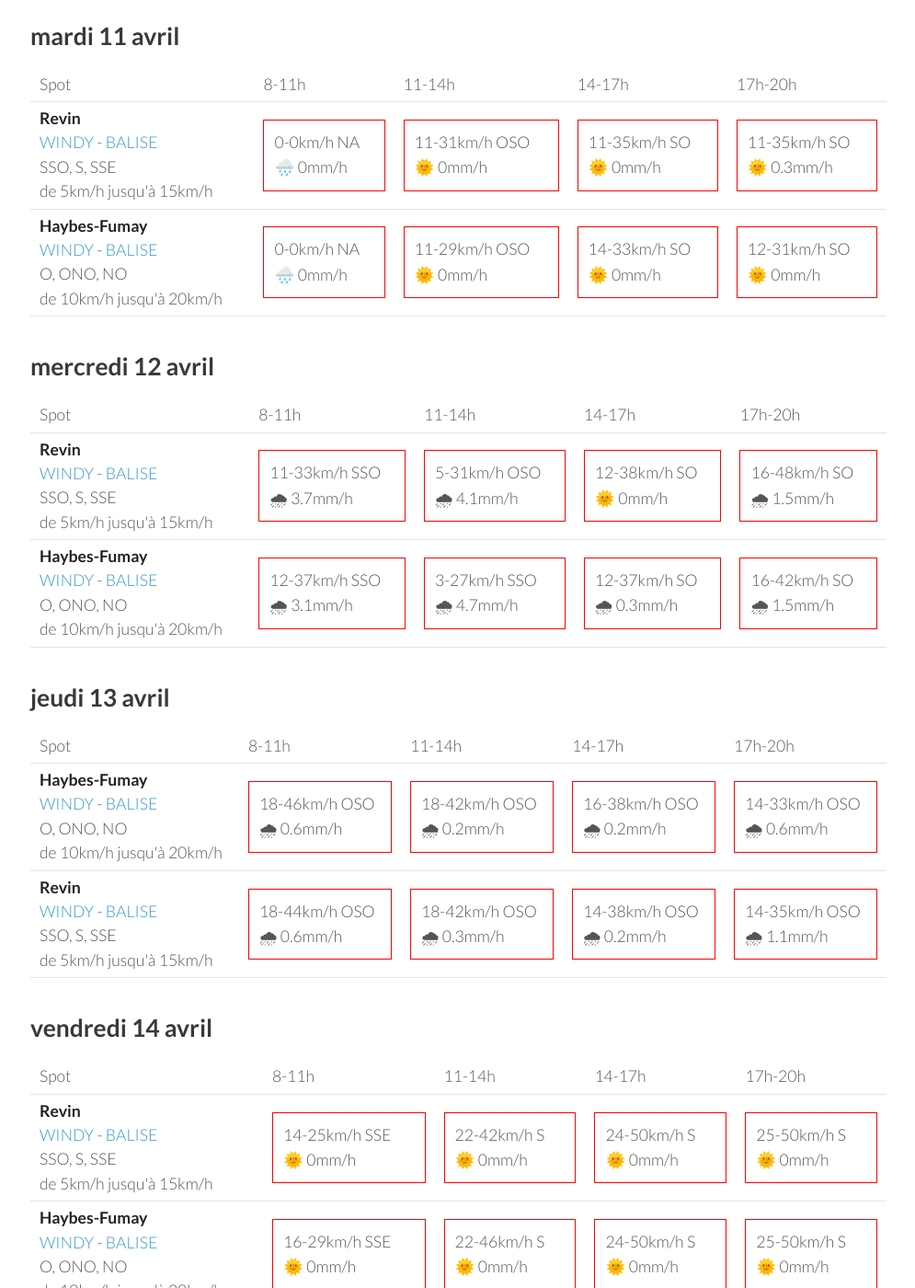
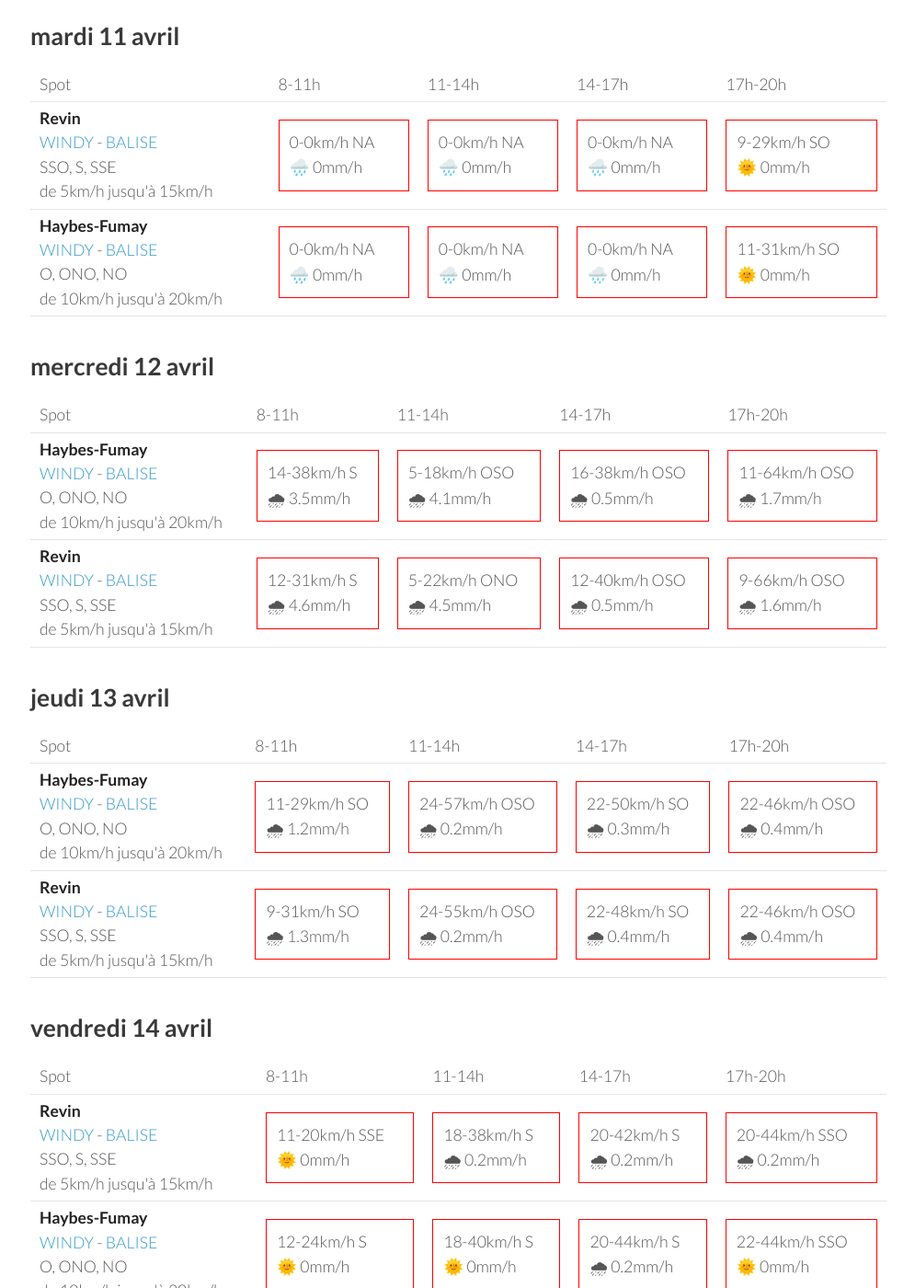
Before and after one commit to parapente-dans-le-nord/parapente-dans-le-nord.github.io, a Jekyll site: the page built from ardennes.markdown, in a window 1280 px wide and 1400 px high, scrolled down 256 px. Shown: the whole window at 92% size, without its empty margins (25-1020 px from the left). Built offline with Jekyll 4.4.1, drawn with Linux system fonts in a browser that asks for light colours; some of the changed text lies outside the part shown.

Commit message:
update index.markdown

```diff
--- a/ardennes.markdown
+++ b/ardennes.markdown
@@ -7,7 +7,7 @@ title:  "Tous les spots"
 {: .links}
 
 # Prevision Windy, modèle Arome
-page mise à jour le mardi 11 avril 13:10
+page mise à jour le mardi 11 avril 22:10
 
 ## mardi 11 avril
 
@@ -25,18 +25,18 @@ page mise à jour le mardi 11 avril 13:10
         <td><strong>Revin</strong><br><a href="https://windy.com/49.948/4.625?49.543,4.625,8">WINDY</a> - <span class=""><a href="http://www.balisemeteo.com/balise.php?idBalise=5019">BALISE</a> </span><br> <span class="vent-favorable">SSO, S, SSE</span><br><span class="force-vent">de 5km/h jusqu'à 15km/h</span> </td>
 
             <td><div class="not-flyable"><p>0-0km/h NA</p><p>🌧️ 0mm/h</p></div></td>
-            <td><div class="not-flyable"><p>11-31km/h OSO</p><p>🌞 0mm/h</p></div></td>
-            <td><div class="not-flyable"><p>11-35km/h SO</p><p>🌞 0mm/h</p></div></td>
-            <td><div class="not-flyable"><p>11-35km/h SO</p><p>🌞 0.3mm/h</p></div></td>
+            <td><div class="not-flyable"><p>0-0km/h NA</p><p>🌧️ 0mm/h</p></div></td>
+            <td><div class="not-flyable"><p>0-0km/h NA</p><p>🌧️ 0mm/h</p></div></td>
+            <td><div class="not-flyable"><p>9-29km/h SO</p><p>🌞 0mm/h</p></div></td>
 
     </tr>
 <tr>
         <td><strong>Haybes-Fumay</strong><br><a href="https://windy.com/49.998/4.715?49.913,4.738,10">WINDY</a> - <span class=""><a href="http://www.balisemeteo.com/balise.php?idBalise=104">BALISE</a> </span><br> <span class="vent-favorable">O, ONO, NO</span><br><span class="force-vent">de 10km/h jusqu'à 20km/h</span> </td>
 
             <td><div class="not-flyable"><p>0-0km/h NA</p><p>🌧️ 0mm/h</p></div></td>
-            <td><div class="not-flyable"><p>11-29km/h OSO</p><p>🌞 0mm/h</p></div></td>
-            <td><div class="not-flyable"><p>14-33km/h SO</p><p>🌞 0mm/h</p></div></td>
-            <td><div class="not-flyable"><p>12-31km/h SO</p><p>🌞 0mm/h</p></div></td>
+            <td><div class="not-flyable"><p>0-0km/h NA</p><p>🌧️ 0mm/h</p></div></td>
+            <td><div class="not-flyable"><p>0-0km/h NA</p><p>🌧️ 0mm/h</p></div></td>
+            <td><div class="not-flyable"><p>11-31km/h SO</p><p>🌞 0mm/h</p></div></td>
 
     </tr>
 
@@ -56,22 +56,22 @@ page mise à jour le mardi 11 avril 13:10
       <td>17h-20h</td>
     </tr>
 <tr>
-        <td><strong>Revin</strong><br><a href="https://windy.com/49.948/4.625?49.543,4.625,8">WINDY</a> - <span class=""><a href="http://www.balisemeteo.com/balise.php?idBalise=5019">BALISE</a> </span><br> <span class="vent-favorable">SSO, S, SSE</span><br><span class="force-vent">de 5km/h jusqu'à 15km/h</span> </td>
+        <td><strong>Haybes-Fumay</strong><br><a href="https://windy.com/49.998/4.715?49.913,4.738,10">WINDY</a> - <span class=""><a href="http://www.balisemeteo.com/balise.php?idBalise=104">BALISE</a> </span><br> <span class="vent-favorable">O, ONO, NO</span><br><span class="force-vent">de 10km/h jusqu'à 20km/h</span> </td>
 
-            <td><div class="not-flyable"><p>11-33km/h SSO</p><p>🌧 3.7mm/h</p></div></td>
-            <td><div class="not-flyable"><p>5-31km/h OSO</p><p>🌧 4.1mm/h</p></div></td>
-            <td><div class="not-flyable"><p>12-38km/h SO</p><p>🌞 0mm/h</p></div></td>
-            <td><div class="not-flyable"><p>16-48km/h SO</p><p>🌧 1.5mm/h</p></div></td>
+            <td><div class="not-flyable"><p>14-38km/h S</p><p>🌧 3.5mm/h</p></div></td>
+            <td><div class="not-flyable"><p>5-18km/h OSO</p><p>🌧 4.1mm/h</p></div></td>
+            <td><div class="not-flyable"><p>16-38km/h OSO</p><p>🌧 0.5mm/h</p></div></td>
+            <td><div class="not-flyable"><p>11-64km/h OSO</p><p>🌧 1.7mm/h</p></div></td>
 
 
     </tr>
 <tr>
-        <td><strong>Haybes-Fumay</strong><br><a href="https://windy.com/49.998/4.715?49.913,4.738,10">WINDY</a> - <span class=""><a href="http://www.balisemeteo.com/balise.php?idBalise=104">BALISE</a> </span><br> <span class="vent-favorable">O, ONO, NO</span><br><span class="force-vent">de 10km/h jusqu'à 20km/h</span> </td>
+        <td><strong>Revin</strong><br><a href="https://windy.com/49.948/4.625?49.543,4.625,8">WINDY</a> - <span class=""><a href="http://www.balisemeteo.com/balise.php?idBalise=5019">BALISE</a> </span><br> <span class="vent-favorable">SSO, S, SSE</span><br><span class="force-vent">de 5km/h jusqu'à 15km/h</span> </td>
 
-            <td><div class="not-flyable"><p>12-37km/h SSO</p><p>🌧 3.1mm/h</p></div></td>
-            <td><div class="not-flyable"><p>3-27km/h SSO</p><p>🌧 4.7mm/h</p></div></td>
-            <td><div class="not-flyable"><p>12-37km/h SO</p><p>🌧 0.3mm/h</p></div></td>
-            <td><div class="not-flyable"><p>16-42km/h SO</p><p>🌧 1.5mm/h</p></div></td>
+            <td><div class="not-flyable"><p>12-31km/h S</p><p>🌧 4.6mm/h</p></div></td>
+            <td><div class="not-flyable"><p>5-22km/h ONO</p><p>🌧 4.5mm/h</p></div></td>
+            <td><div class="not-flyable"><p>12-40km/h OSO</p><p>🌧 0.5mm/h</p></div></td>
+            <td><div class="not-flyable"><p>9-66km/h OSO</p><p>🌧 1.6mm/h</p></div></td>
 
 
     </tr>
@@ -94,20 +94,20 @@ page mise à jour le mardi 11 avril 13:10
 <tr>
         <td><strong>Haybes-Fumay</strong><br><a href="https://windy.com/49.998/4.715?49.913,4.738,10">WINDY</a> - <span class=""><a href="http://www.balisemeteo.com/balise.php?idBalise=104">BALISE</a> </span><br> <span class="vent-favorable">O, ONO, NO</span><br><span class="force-vent">de 10km/h jusqu'à 20km/h</span> </td>
 
-            <td><div class="not-flyable"><p>18-46km/h OSO</p><p>🌧 0.6mm/h</p></div></td>
-            <td><div class="not-flyable"><p>18-42km/h OSO</p><p>🌧 0.2mm/h</p></div></td>
-            <td><div class="not-flyable"><p>16-38km/h OSO</p><p>🌧 0.2mm/h</p></div></td>
-            <td><div class="not-flyable"><p>14-33km/h OSO</p><p>🌧 0.6mm/h</p></div></td>
+            <td><div class="not-flyable"><p>11-29km/h SO</p><p>🌧 1.2mm/h</p></div></td>
+            <td><div class="not-flyable"><p>24-57km/h OSO</p><p>🌧 0.2mm/h</p></div></td>
+            <td><div class="not-flyable"><p>22-50km/h SO</p><p>🌧 0.3mm/h</p></div></td>
+            <td><div class="not-flyable"><p>22-46km/h OSO</p><p>🌧 0.4mm/h</p></div></td>
 
 
     </tr>
 <tr>
         <td><strong>Revin</strong><br><a href="https://windy.com/49.948/4.625?49.543,4.625,8">WINDY</a> - <span class=""><a href="http://www.balisemeteo.com/balise.php?idBalise=5019">BALISE</a> </span><br> <span class="vent-favorable">SSO, S, SSE</span><br><span class="force-vent">de 5km/h jusqu'à 15km/h</span> </td>
 
-            <td><div class="not-flyable"><p>18-44km/h OSO</p><p>🌧 0.6mm/h</p></div></td>
-            <td><div class="not-flyable"><p>18-42km/h OSO</p><p>🌧 0.3mm/h</p></div></td>
-            <td><div class="not-flyable"><p>14-38km/h OSO</p><p>🌧 0.2mm/h</p></div></td>
-            <td><div class="not-flyable"><p>14-35km/h OSO</p><p>🌧 1.1mm/h</p></div></td>
+            <td><div class="not-flyable"><p>9-31km/h SO</p><p>🌧 1.3mm/h</p></div></td>
+            <td><div class="not-flyable"><p>24-55km/h OSO</p><p>🌧 0.2mm/h</p></div></td>
+            <td><div class="not-flyable"><p>22-48km/h SO</p><p>🌧 0.4mm/h</p></div></td>
+            <td><div class="not-flyable"><p>22-46km/h OSO</p><p>🌧 0.4mm/h</p></div></td>
 
 
     </tr>
@@ -130,20 +130,20 @@ page mise à jour le mardi 11 avril 13:10
 <tr>
         <td><strong>Revin</strong><br><a href="https://windy.com/49.948/4.625?49.543,4.625,8">WINDY</a> - <span class=""><a href="http://www.balisemeteo.com/balise.php?idBalise=5019">BALISE</a> </span><br> <span class="vent-favorable">SSO, S, SSE</span><br><span class="force-vent">de 5km/h jusqu'à 15km/h</span> </td>
 
-            <td><div class="not-flyable"><p>14-25km/h SSE</p><p>🌞 0mm/h</p></div></td>
-            <td><div class="not-flyable"><p>22-42km/h S</p><p>🌞 0mm/h</p></div></td>
-            <td><div class="not-flyable"><p>24-50km/h S</p><p>🌞 0mm/h</p></div></td>
-            <td><div class="not-flyable"><p>25-50km/h S</p><p>🌞 0mm/h</p></div></td>
+            <td><div class="not-flyable"><p>11-20km/h SSE</p><p>🌞 0mm/h</p></div></td>
+            <td><div class="not-flyable"><p>18-38km/h S</p><p>🌧 0.2mm/h</p></div></td>
+            <td><div class="not-flyable"><p>20-42km/h S</p><p>🌧 0.2mm/h</p></div></td>
+            <td><div class="not-flyable"><p>20-44km/h SSO</p><p>🌧 0.2mm/h</p></div></td>
 
 
     </tr>
 <tr>
         <td><strong>Haybes-Fumay</strong><br><a href="https://windy.com/49.998/4.715?49.913,4.738,10">WINDY</a> - <span class=""><a href="http://www.balisemeteo.com/balise.php?idBalise=104">BALISE</a> </span><br> <span class="vent-favorable">O, ONO, NO</span><br><span class="force-vent">de 10km/h jusqu'à 20km/h</span> </td>
 
-            <td><div class="not-flyable"><p>16-29km/h SSE</p><p>🌞 0mm/h</p></div></td>
-            <td><div class="not-flyable"><p>22-46km/h S</p><p>🌞 0mm/h</p></div></td>
-            <td><div class="not-flyable"><p>24-50km/h S</p><p>🌞 0mm/h</p></div></td>
-            <td><div class="not-flyable"><p>25-50km/h S</p><p>🌞 0mm/h</p></div></td>
+            <td><div class="not-flyable"><p>12-24km/h S</p><p>🌞 0mm/h</p></div></td>
+            <td><div class="not-flyable"><p>18-40km/h S</p><p>🌞 0mm/h</p></div></td>
+            <td><div class="not-flyable"><p>20-44km/h S</p><p>🌧 0.2mm/h</p></div></td>
+            <td><div class="not-flyable"><p>22-44km/h SSO</p><p>🌞 0mm/h</p></div></td>
 
 
     </tr>
@@ -164,22 +164,22 @@ page mise à jour le mardi 11 avril 13:10
       <td>17h-20h</td>
     </tr>
 <tr>
-        <td><strong>Revin</strong><br><a href="https://windy.com/49.948/4.625?49.543,4.625,8">WINDY</a> - <span class=""><a href="http://www.balisemeteo.com/balise.php?idBalise=5019">BALISE</a> </span><br> <span class="vent-favorable">SSO, S, SSE</span><br><span class="force-vent">de 5km/h jusqu'à 15km/h</span> </td>
+        <td><strong>Haybes-Fumay</strong><br><a href="https://windy.com/49.998/4.715?49.913,4.738,10">WINDY</a> - <span class=""><a href="http://www.balisemeteo.com/balise.php?idBalise=104">BALISE</a> </span><br> <span class="vent-favorable">O, ONO, NO</span><br><span class="force-vent">de 10km/h jusqu'à 20km/h</span> </td>
 
-            <td><div class="not-flyable"><p>9-25km/h ENE</p><p>🌞 0mm/h</p></div></td>
-            <td><div class="not-flyable"><p>9-24km/h NNE</p><p>🌞 0mm/h</p></div></td>
-            <td><div class="not-flyable"><p>18-40km/h N</p><p>🌞 0mm/h</p></div></td>
-            <td><div class="not-flyable"><p>24-48km/h N</p><p>🌞 0mm/h</p></div></td>
+            <td><div class="not-flyable"><p>14-27km/h S</p><p>🌧 1mm/h</p></div></td>
+            <td><div class="not-flyable"><p>12-29km/h ONO</p><p>🌧 3.4mm/h</p></div></td>
+            <td><div class="not-flyable"><p>18-37km/h N</p><p>🌧 0.7mm/h</p></div></td>
+            <td><div class="not-flyable"><p>16-38km/h N</p><p>🌧 0.2mm/h</p></div></td>
 
 
     </tr>
 <tr>
-        <td><strong>Haybes-Fumay</strong><br><a href="https://windy.com/49.998/4.715?49.913,4.738,10">WINDY</a> - <span class=""><a href="http://www.balisemeteo.com/balise.php?idBalise=104">BALISE</a> </span><br> <span class="vent-favorable">O, ONO, NO</span><br><span class="force-vent">de 10km/h jusqu'à 20km/h</span> </td>
+        <td><strong>Revin</strong><br><a href="https://windy.com/49.948/4.625?49.543,4.625,8">WINDY</a> - <span class=""><a href="http://www.balisemeteo.com/balise.php?idBalise=5019">BALISE</a> </span><br> <span class="vent-favorable">SSO, S, SSE</span><br><span class="force-vent">de 5km/h jusqu'à 15km/h</span> </td>
 
-            <td><div class="not-flyable"><p>11-27km/h ENE</p><p>🌞 0mm/h</p></div></td>
-            <td><div class="not-flyable"><p>9-24km/h NNE</p><p>🌞 0mm/h</p></div></td>
-            <td><div class="not-flyable"><p>20-42km/h N</p><p>🌞 0mm/h</p></div></td>
-            <td><div class="not-flyable"><p>24-48km/h N</p><p>🌞 0mm/h</p></div></td>
+            <td><div class="not-flyable"><p>12-24km/h S</p><p>🌧 0.7mm/h</p></div></td>
+            <td><div class="not-flyable"><p>14-31km/h NO</p><p>🌧 3.9mm/h</p></div></td>
+            <td><div class="not-flyable"><p>18-38km/h NNO</p><p>🌧 0.9mm/h</p></div></td>
+            <td><div class="not-flyable"><p>18-40km/h NNO</p><p>🌧 0.4mm/h</p></div></td>
 
 
     </tr>
@@ -202,20 +202,20 @@ page mise à jour le mardi 11 avril 13:10
 <tr>
         <td><strong>Revin</strong><br><a href="https://windy.com/49.948/4.625?49.543,4.625,8">WINDY</a> - <span class=""><a href="http://www.balisemeteo.com/balise.php?idBalise=5019">BALISE</a> </span><br> <span class="vent-favorable">SSO, S, SSE</span><br><span class="force-vent">de 5km/h jusqu'à 15km/h</span> </td>
 
-            <td><div class="not-flyable"><p>18-33km/h NNO</p><p>🌞 0mm/h</p></div></td>
-            <td><div class="not-flyable"><p>18-37km/h NNO</p><p>🌞 0mm/h</p></div></td>
-            <td><div class="not-flyable"><p>16-37km/h NNO</p><p>🌞 0mm/h</p></div></td>
-            <td><div class="not-flyable"><p>16-35km/h N</p><p>🌞 0mm/h</p></div></td>
+            <td><div class="not-flyable"><p>12-24km/h NO</p><p>🌞 0mm/h</p></div></td>
+            <td><div class="not-flyable"><p>16-33km/h NO</p><p>🌞 0mm/h</p></div></td>
+            <td><div class="not-flyable"><p>18-42km/h NO</p><p>🌞 0mm/h</p></div></td>
+            <td><div class="not-flyable"><p>18-40km/h NNO</p><p>🌞 0mm/h</p></div></td>
 
 
     </tr>
 <tr>
         <td><strong>Haybes-Fumay</strong><br><a href="https://windy.com/49.998/4.715?49.913,4.738,10">WINDY</a> - <span class=""><a href="http://www.balisemeteo.com/balise.php?idBalise=104">BALISE</a> </span><br> <span class="vent-favorable">O, ONO, NO</span><br><span class="force-vent">de 10km/h jusqu'à 20km/h</span> </td>
 
-            <td><div class="not-flyable"><p>16-33km/h NNO</p><p>🌞 0mm/h</p></div></td>
-            <td><div class="not-flyable"><p>18-37km/h NNO</p><p>🌞 0mm/h</p></div></td>
-            <td><div class="not-flyable"><p>16-37km/h NNO</p><p>🌞 0mm/h</p></div></td>
-            <td><div class="not-flyable"><p>16-35km/h NNO</p><p>🌧 0.2mm/h</p></div></td>
+            <td><div class="not-flyable"><p>11-24km/h NO</p><p>🌞 0mm/h</p></div></td>
+            <td><div class="not-flyable"><p>16-35km/h NO</p><p>🌞 0mm/h</p></div></td>
+            <td><div class="not-flyable"><p>18-44km/h NO</p><p>🌞 0mm/h</p></div></td>
+            <td><div class="not-flyable"><p>18-42km/h NNO</p><p>🌞 0mm/h</p></div></td>
 
 
     </tr>
```
